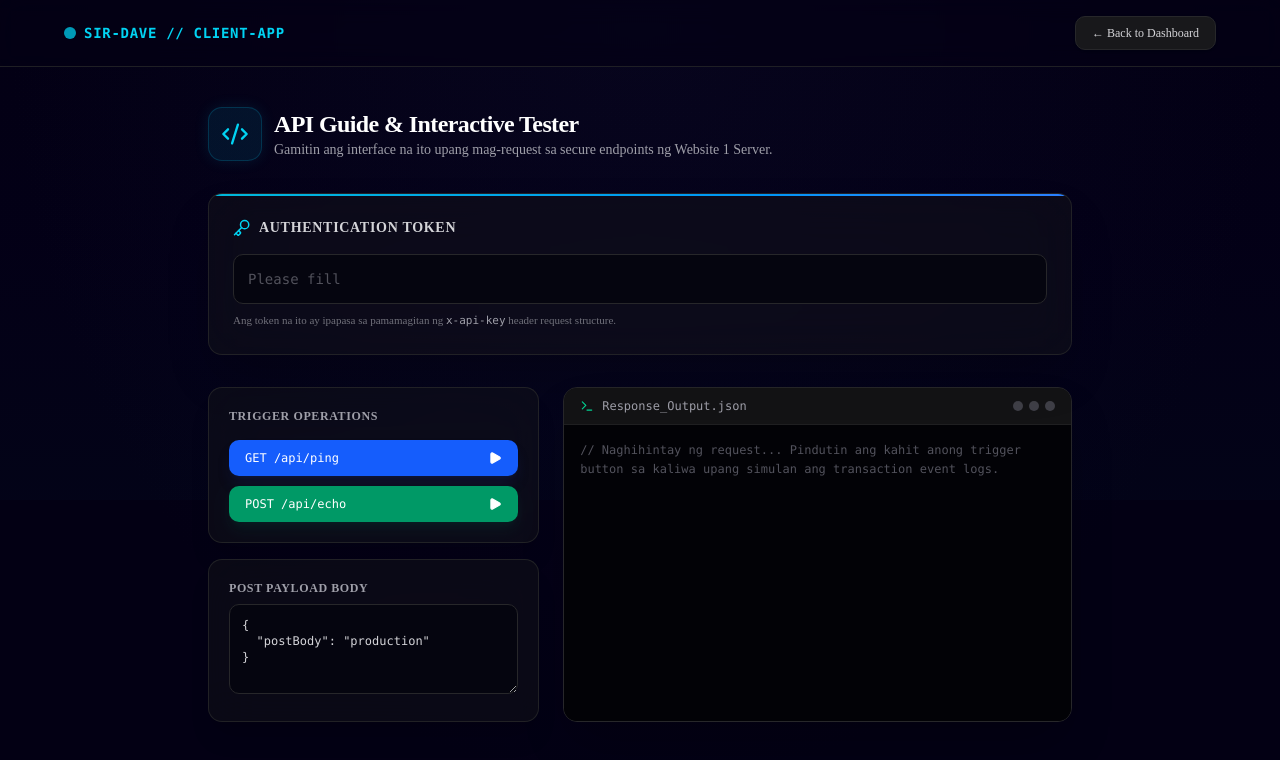
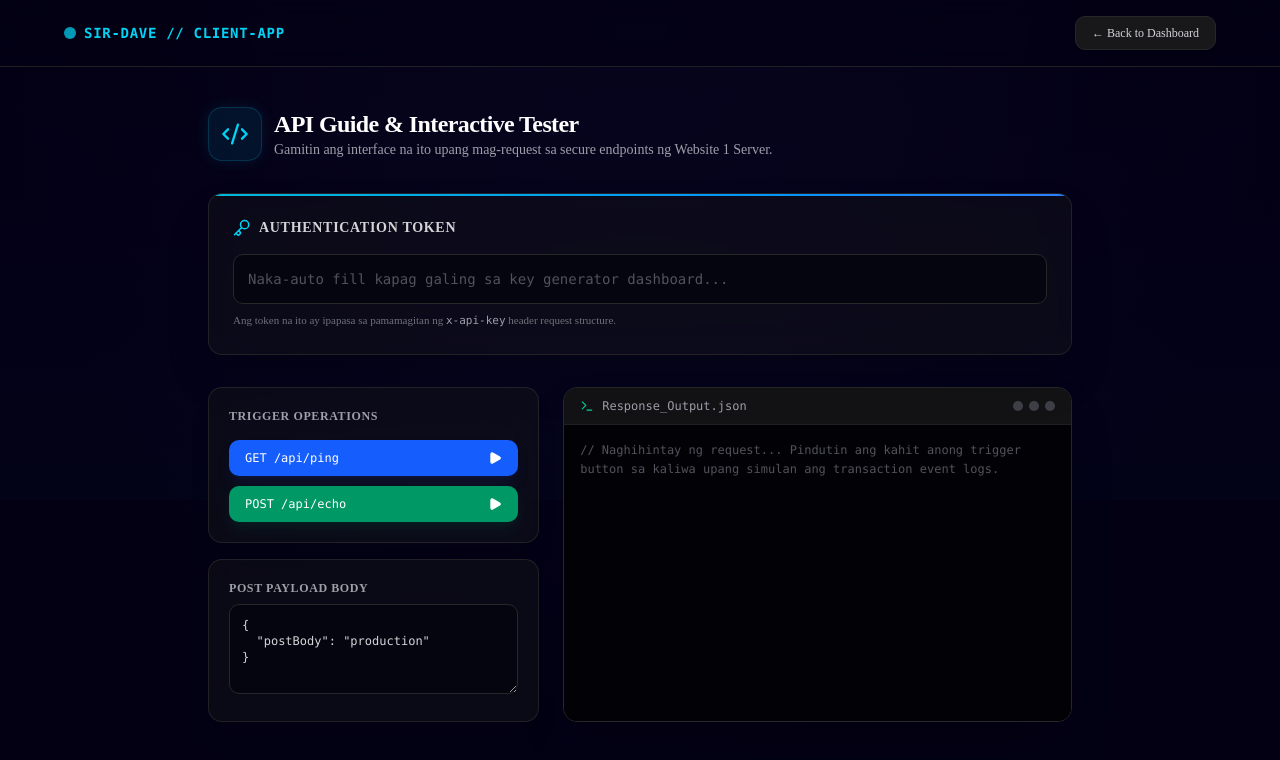
Before and after one commit to boks2/sir-dave, a Next.js app: page / in a window 1280 px wide. Shown: the top 760 px of the page. Built offline with nearby package versions, Linux system fonts and the light colour scheme.

Commit message:
eslint ignore buildsaaas

```diff
--- a/src/app/page.tsx
+++ b/src/app/page.tsx
@@ -115,7 +115,7 @@ export default function HomePage() {
               type="text"
               value={apiKey}
               onChange={(e) => setApiKey(e.target.value)}
-              placeholder="Please fill"
+              placeholder="Naka-auto fill kapag galing sa key generator dashboard..."
               className="w-full bg-[#05050f] border border-zinc-800 rounded-lg p-3.5 font-mono text-sm text-cyan-400 placeholder-zinc-600 focus:outline-none focus:border-cyan-500/50 focus:shadow-[0_0_15px_rgba(6,182,212,0.1)] transition duration-200"
             />
             <p className="text-[11px] text-zinc-500">
```
